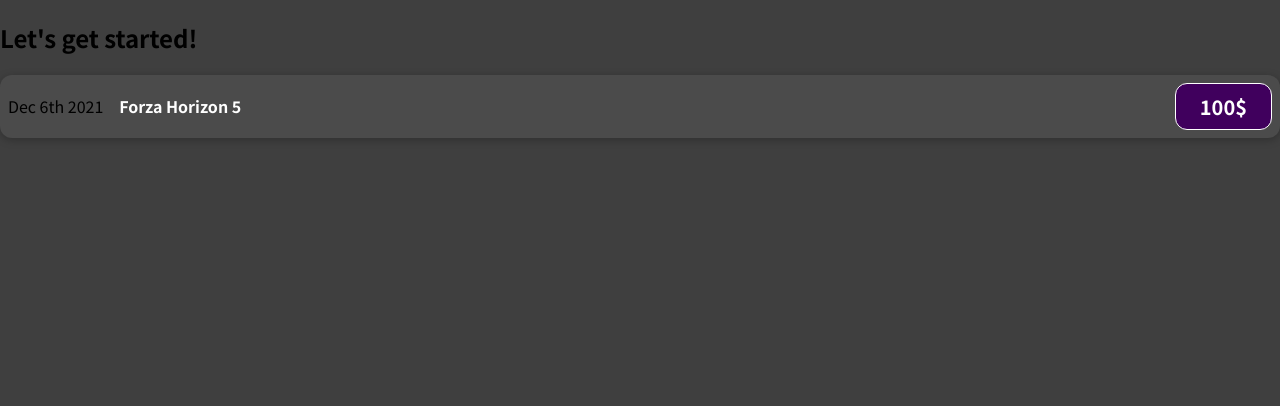
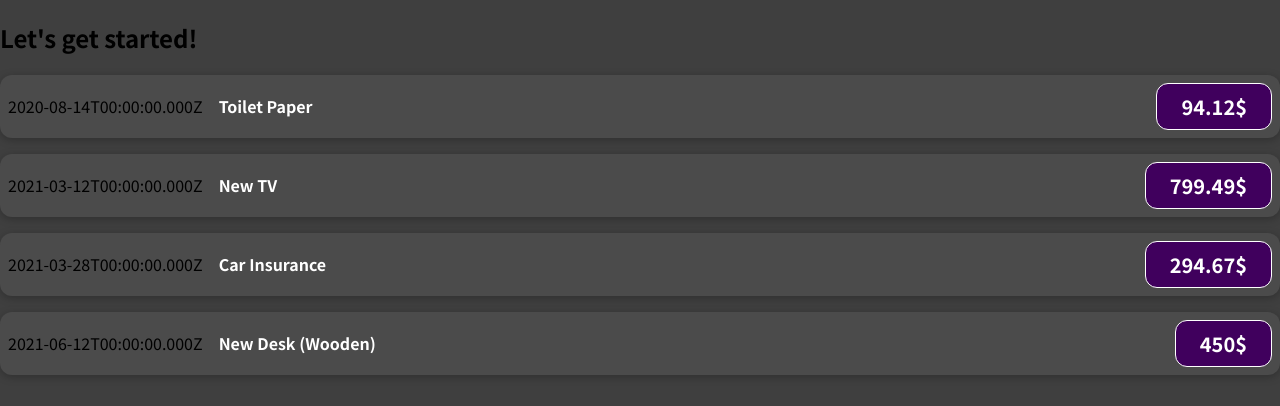
Before and after one commit to Perevechenkov/react-basics, a React (Create React App) app: page / in a window 1280 px wide. Shown: the top 406 px of the page. Built offline with nearby package versions, Linux system fonts and the light colour scheme.

Commit message:
passing data via props

```diff
--- a/src/App.js
+++ b/src/App.js
@@ -1,10 +1,51 @@
 import ExpenseItem from './components/ExpenseItem';
 
 function App() {
+  const expenses = [
+    {
+      id: 'e1',
+      title: 'Toilet Paper',
+      amount: 94.12,
+      date: new Date(2020, 7, 14),
+    },
+    { id: 'e2', title: 'New TV', amount: 799.49, date: new Date(2021, 2, 12) },
+    {
+      id: 'e3',
+      title: 'Car Insurance',
+      amount: 294.67,
+      date: new Date(2021, 2, 28),
+    },
+    {
+      id: 'e4',
+      title: 'New Desk (Wooden)',
+      amount: 450,
+      date: new Date(2021, 5, 12),
+    },
+  ];
+
   return (
     <div>
       <h2>Let's get started!</h2>
-      <ExpenseItem></ExpenseItem>
+      <ExpenseItem
+        title={expenses[0].title}
+        amount={expenses[0].amount}
+        date={expenses[0].date}
+      ></ExpenseItem>
+      <ExpenseItem
+        title={expenses[1].title}
+        amount={expenses[1].amount}
+        date={expenses[1].date}
+      ></ExpenseItem>
+      <ExpenseItem
+        title={expenses[2].title}
+        amount={expenses[2].amount}
+        date={expenses[2].date}
+      ></ExpenseItem>
+      <ExpenseItem
+        title={expenses[3].title}
+        amount={expenses[3].amount}
+        date={expenses[3].date}
+      ></ExpenseItem>
     </div>
   );
 }
--- a/src/components/ExpenseItem.js
+++ b/src/components/ExpenseItem.js
@@ -1,13 +1,13 @@
 // import React from 'react';
 import './ExpenseItem.css';
 
-function ExpenseItem() {
+function ExpenseItem(props) {
   return (
     <div className='expense-item'>
-      <div>Dec 6th 2021</div>
+      <div>{props.date.toISOString()}</div>
       <div className='expense-item__description'>
-        <h2>Forza Horizon 5</h2>
-        <div className='expense-item__price'>100$</div>
+        <h2>{props.title}</h2>
+        <div className='expense-item__price'>{props.amount}$</div>
       </div>
     </div>
   );
```
